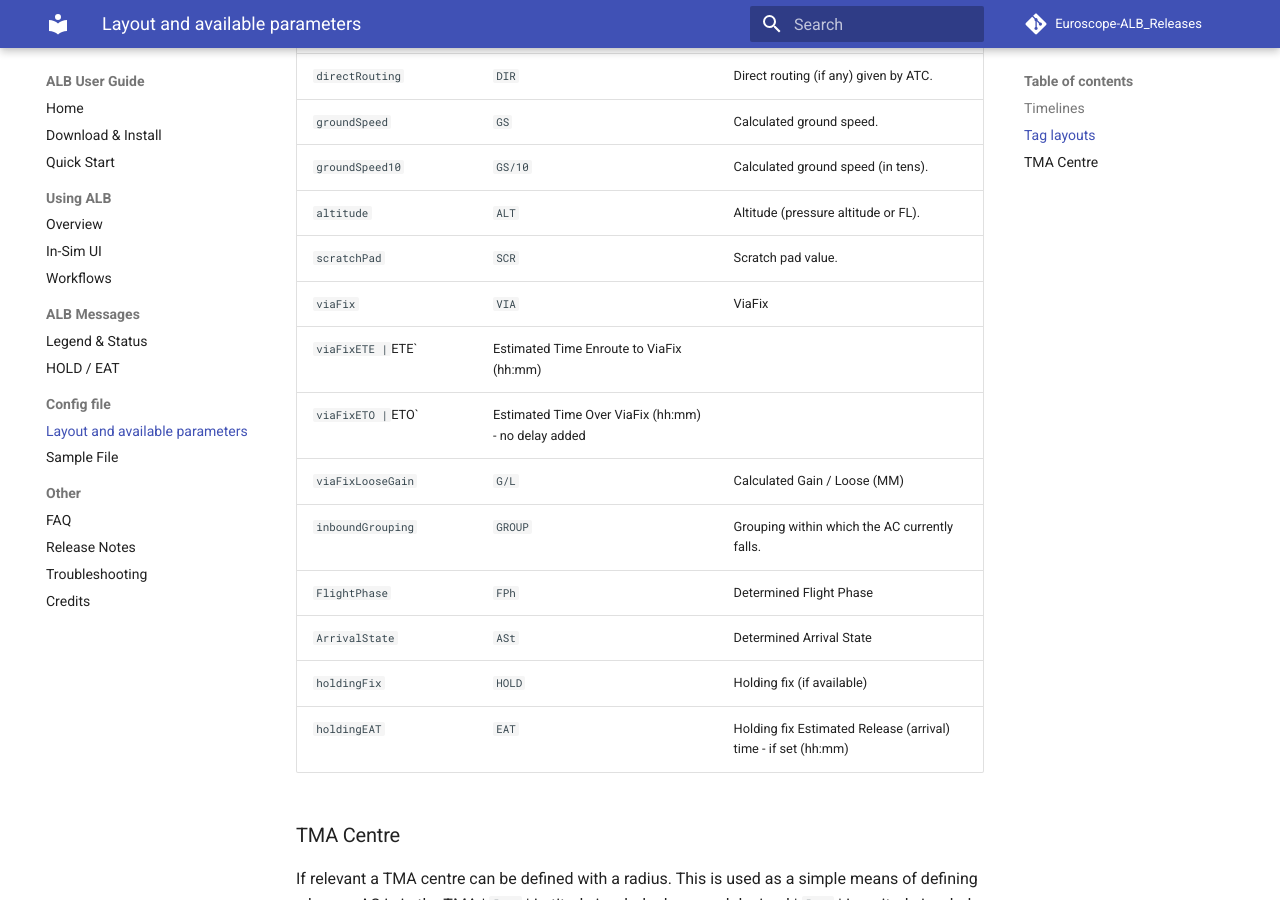
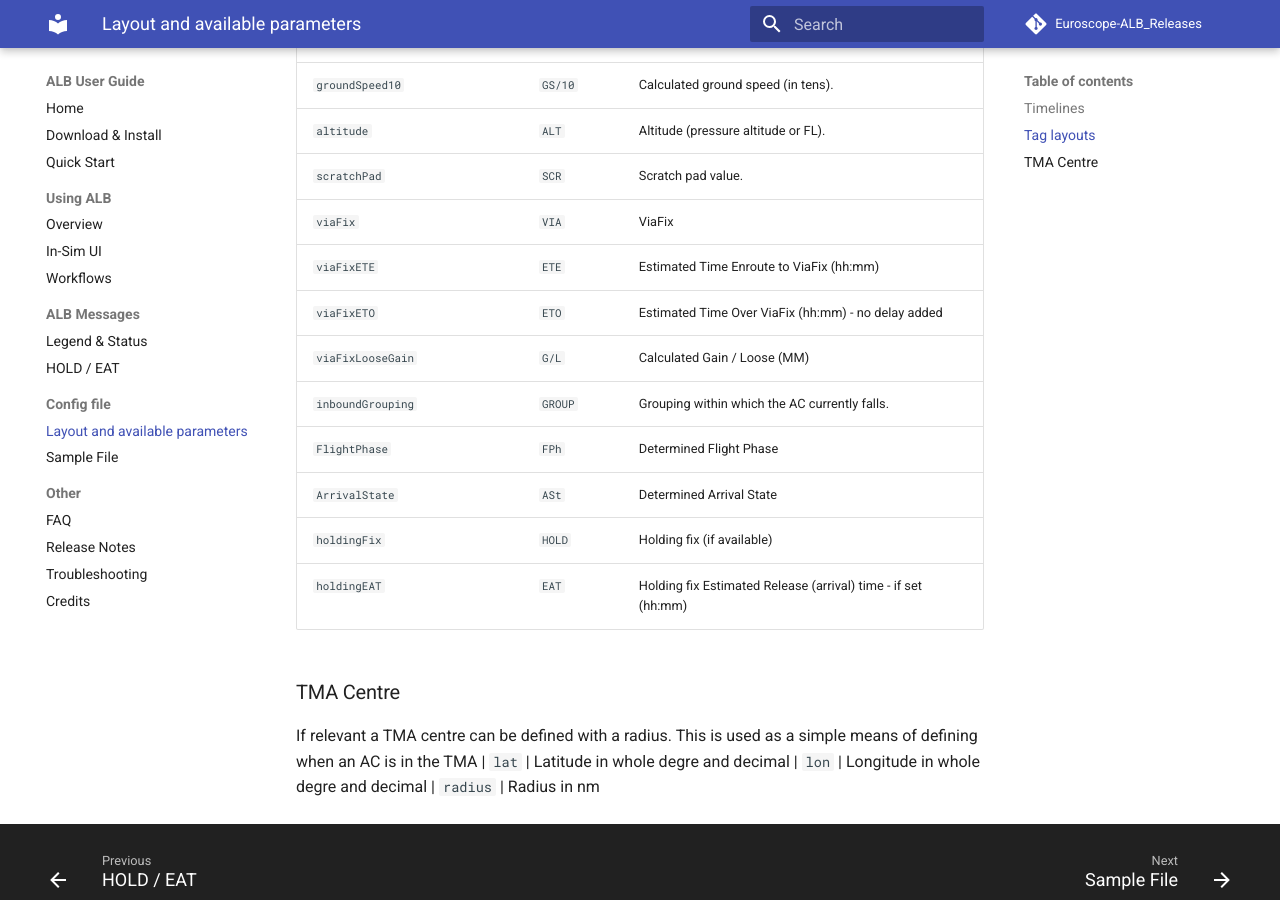
Before and after one commit to sodgaard/Euroscope-ALB_Releases, an MkDocs documentation site: the page built from docs/config/config-description.md, in a window 1280 px wide and 900 px high, scrolled down 2033 px. Built offline with MkDocs 1.6.1 and Material for MkDocs 9.7.7, drawn with Linux system fonts in a browser that asks for light colours; comment, search, counter and statistics services are not loaded.

Commit message:
Fix formatting for viaFixETE and viaFixETO entries

```diff
--- a/docs/config/config-description.md
+++ b/docs/config/config-description.md
@@ -48,8 +48,8 @@ The following `source`s are available:
 | `altitude`                       | `ALT`| Altitude (pressure altitude or FL).
 | `scratchPad`                     | `SCR`| Scratch pad value.
 | `viaFix`                         | `VIA`| ViaFix
-| `viaFixETE                       | `ETE`| Estimated Time Enroute to ViaFix (hh:mm)
-| `viaFixETO                       | `ETO`| Estimated Time Over ViaFix (hh:mm) - no delay added
+| `viaFixETE`                      | `ETE`| Estimated Time Enroute to ViaFix (hh:mm)
+| `viaFixETO`                       | `ETO`| Estimated Time Over ViaFix (hh:mm) - no delay added
 | `viaFixLooseGain`                | `G/L`| Calculated Gain / Loose (MM)
 | `inboundGrouping`                | `GROUP`| Grouping within which the AC currently falls.
 | `FlightPhase`                    | `FPh`| Determined Flight Phase
```
